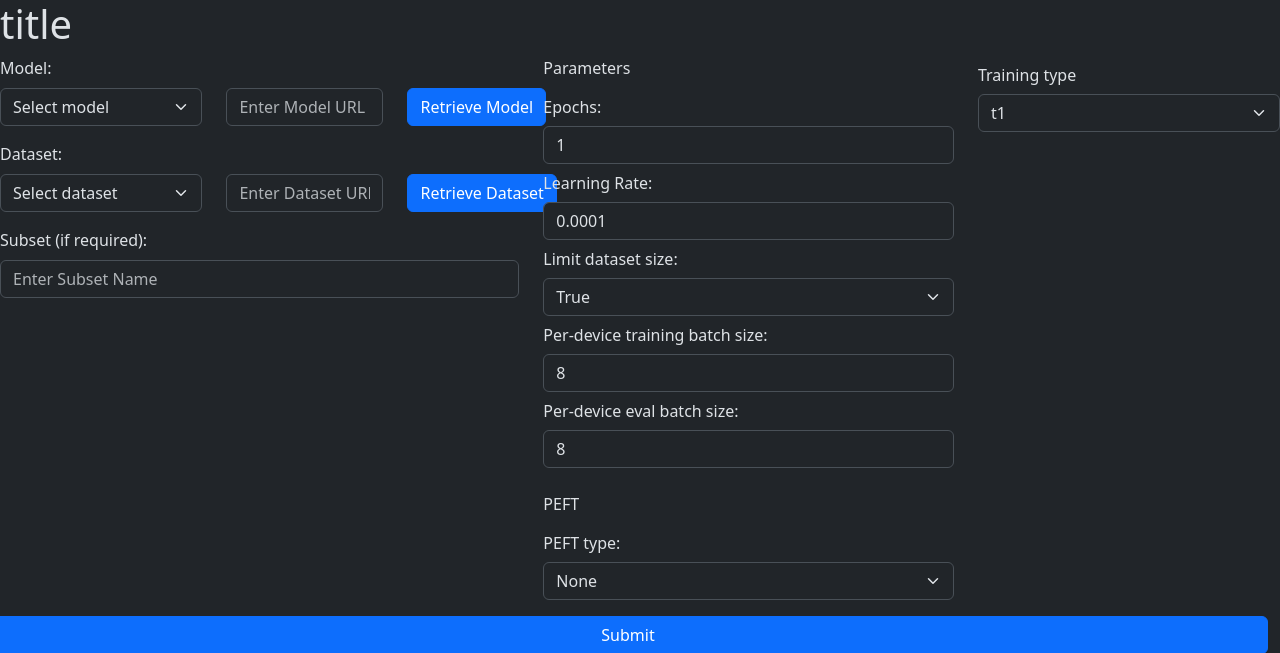
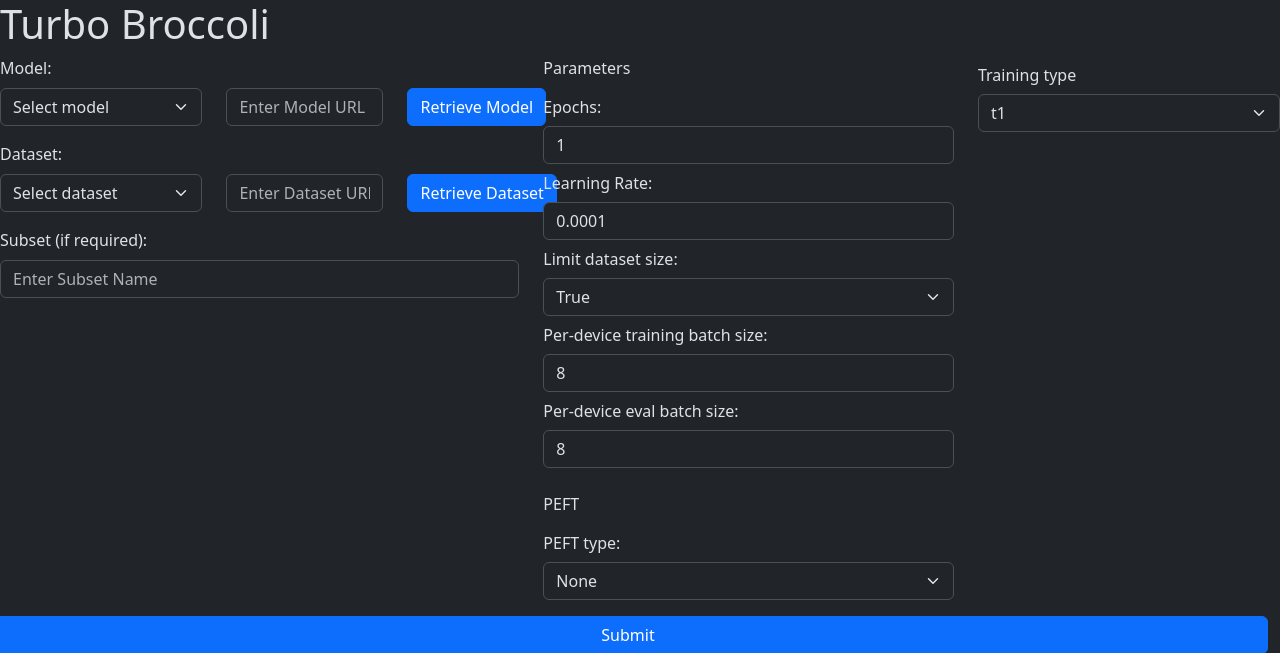
Before and after one commit to fxl271/turbo-broccoli, a Flask app: page / in a window 1280 px wide. Shown: the top 653 px of the page. Run offline with Flask 3, Linux system fonts and the light colour scheme.

Commit message:
homepage title

```diff
--- a/frontEnd/templates/homepage.html
+++ b/frontEnd/templates/homepage.html
@@ -232,7 +232,7 @@
 </head>
 
 <body data-bs-theme="dark">
-    <h1>title</h1>
+    <h1>Turbo Broccoli</h1>
     <form method="POST">
         <div class="row">
             <div class="col-5">
```
